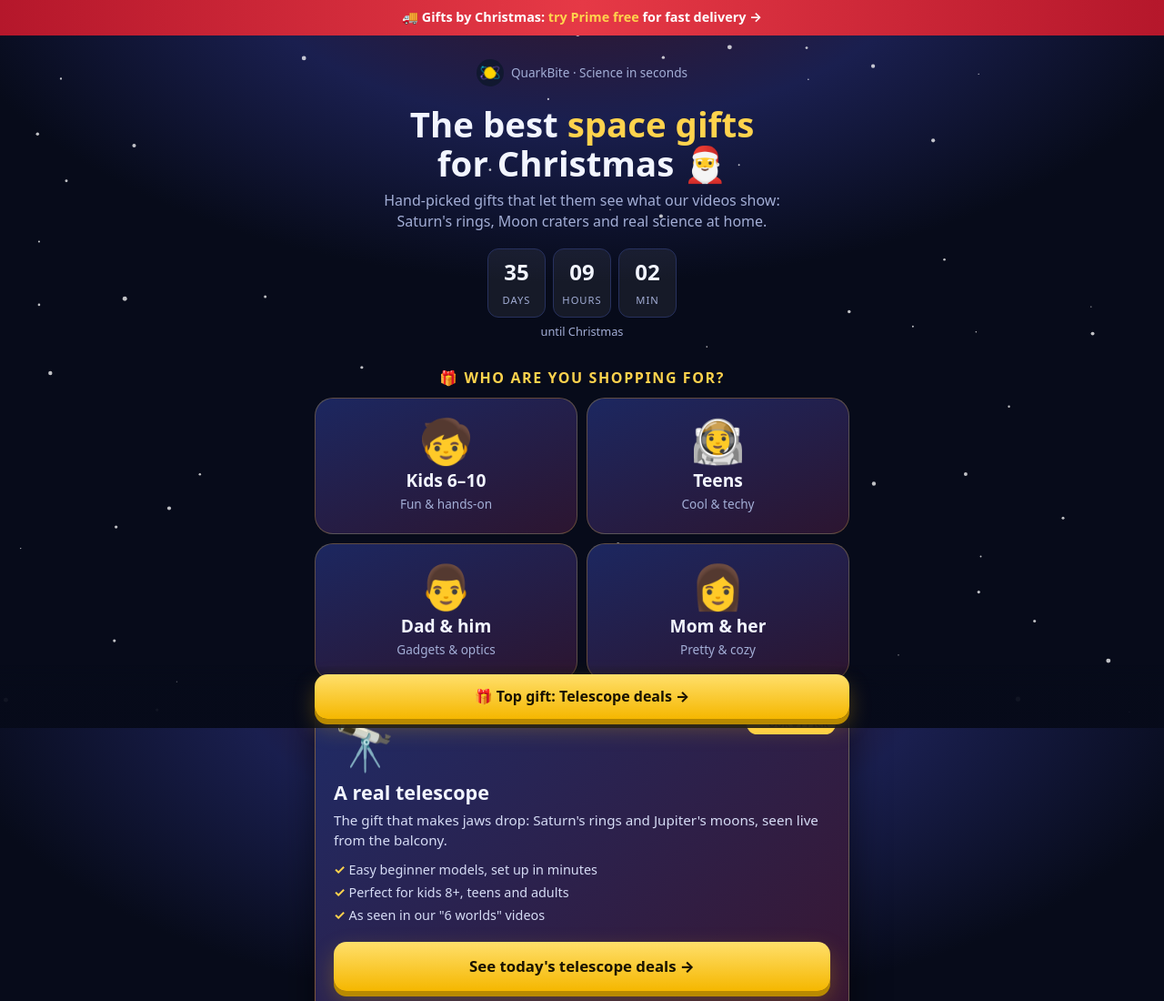
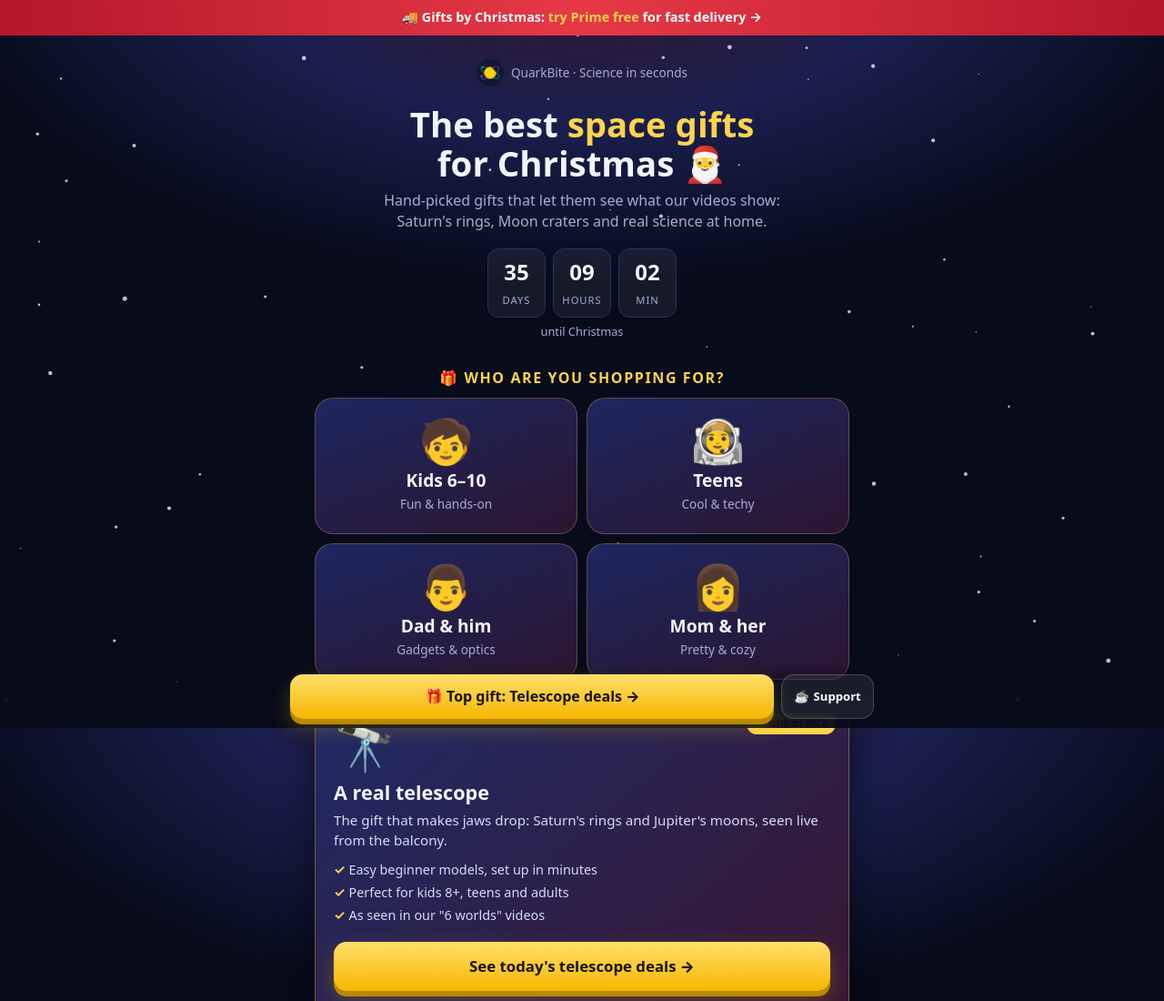
Before and after one commit to shhesh16-eng/quarkbite, a plain HTML site: page index.html in a window 1280 px wide. Shown: the top 1100 px of the page at 91% size. Drawn offline with Linux system fonts and the light colour scheme.

Commit message:
Light Ko-fi button docked in bottom bar
Co-Authored-By: Claude Opus 5.5 <noreply@anthropic.com>

```diff
--- a/index.html
+++ b/index.html
@@ -77,7 +77,11 @@ body{overflow-x:hidden}
 .social a{text-decoration:none;font-size:.85rem;padding:7px 13px;border:1px solid var(--line);border-radius:999px;background:#ffffff08}
 .note{color:var(--muted);font-size:.74rem;text-align:center;margin-top:22px;line-height:1.55}
 .sticky{position:fixed;left:0;right:0;bottom:0;z-index:5;padding:10px 16px calc(10px + env(safe-area-inset-bottom));background:linear-gradient(0deg,#070b1af2 60%,#070b1a00);display:flex;justify-content:center}
-.sticky .btn{max-width:588px;font-size:1rem;padding:13px}
+.sticky{gap:8px}
+.sticky .btn{max-width:532px;font-size:1rem;padding:13px}
+.kofi-fab{flex:0 0 auto;display:flex;align-items:center;justify-content:center;gap:5px;padding:0 13px;border-radius:14px;background:#ffffff14;border:1px solid #ffffff33;color:#fff;font-size:.82rem;font-weight:700;text-decoration:none}
+.kofi-fab:hover{background:#ffffff26}
+@media (max-width:380px){.kofi-fab span{display:none}}
 @media (prefers-reduced-motion:reduce){#snow{display:none}.card,.chip,.btn{transition:none}}
 @media (max-width:380px){.chips{grid-template-columns:1fr}.why{grid-template-columns:1fr}}
 </style>
@@ -161,7 +165,7 @@ body{overflow-x:hidden}
   </nav>
   <p class="note">As an Amazon Associate I earn from qualifying purchases. We may also earn a commission from AliExpress links.<br>Links open Amazon or AliExpress search results; prices, availability and delivery dates are set by those stores.</p>
 </main>
-<div class="sticky"><a class="btn" data-q="beginner telescope gift" href="#">🎁 Top gift: Telescope deals →</a></div>
+<div class="sticky"><a class="btn" data-q="beginner telescope gift" href="#">🎁 Top gift: Telescope deals →</a><a class="kofi-fab" href="https://ko-fi.com/quarkbite" target="_blank" rel="noopener" aria-label="Support QuarkBite on Ko-fi">☕<span>Support</span></a></div>
 
 <script>
 const TAG = "quarkbite-20";
```
